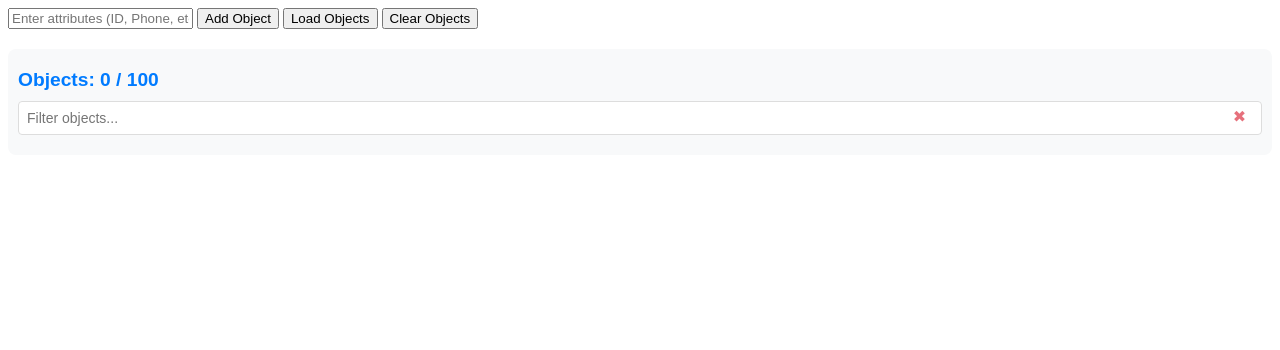
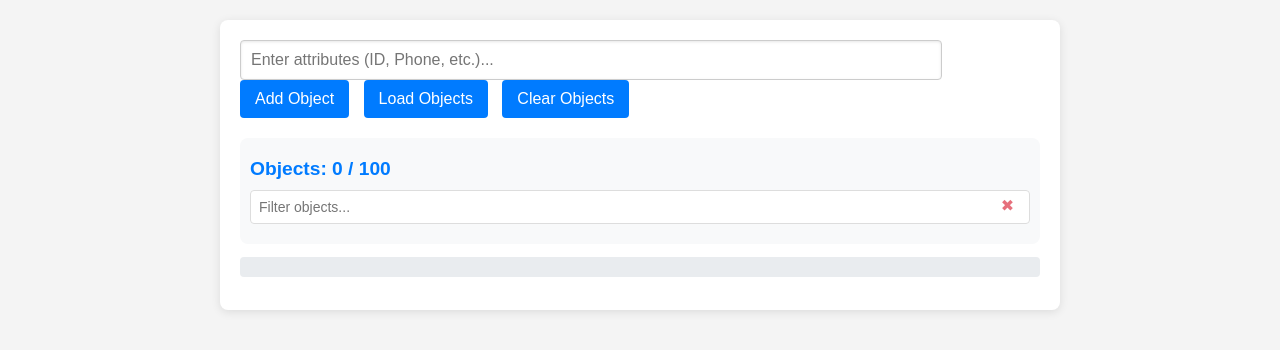
Before and after one commit to m-zaher/object-list, a plain HTML site: page index.html in a window 1280 px wide. Drawn offline with Linux system fonts and the light colour scheme.

Commit message:
enhance index html style

```diff
--- a/index.html
+++ b/index.html
@@ -5,6 +5,91 @@
     <meta charset="UTF-8">
     <meta name="viewport" content="width=device-width, initial-scale=1.0">
     <title>Enhanced Object List Component with Filter</title>
+    <style>
+        body {
+            font-family: Arial, sans-serif;
+            background-color: #f4f4f4;
+            margin: 0;
+            padding: 20px;
+        }
+
+        #container {
+            max-width: 800px;
+            margin: auto;
+            background: white;
+            border-radius: 8px;
+            box-shadow: 0 2px 10px rgba(0, 0, 0, 0.1);
+            padding: 20px;
+        }
+
+        h1 {
+            text-align: center;
+            color: #333;
+        }
+
+        #object-input {
+            width: calc(100% - 120px);
+            padding: 10px;
+            border: 1px solid #ccc;
+            border-radius: 4px;
+            font-size: 16px;
+            margin-right: 10px;
+            box-shadow: inset 0 1px 3px rgba(0, 0, 0, 0.1);
+        }
+
+        button {
+            padding: 10px 15px;
+            border: none;
+            border-radius: 4px;
+            background-color: #007bff;
+            color: white;
+            font-size: 16px;
+            cursor: pointer;
+            transition: background-color 0.3s;
+            margin-right: 10px;
+        }
+
+        button:hover {
+            background-color: #0056b3;
+        }
+
+        button:disabled {
+            background-color: #ccc;
+            cursor: not-allowed;
+        }
+
+        #button-container {
+            display: flex;
+            justify-content: space-between;
+            margin-bottom: 20px;
+        }
+
+        #json-output {
+            background: #e9ecef;
+            padding: 10px;
+            border-radius: 4px;
+            font-family: monospace;
+            white-space: pre-wrap;
+            overflow-x: auto;
+        }
+
+        @media (max-width: 600px) {
+            #object-input {
+                width: calc(100% - 20px);
+                margin-right: 0;
+                margin-bottom: 10px;
+            }
+
+            #button-container {
+                flex-direction: column;
+                align-items: stretch;
+            }
+
+            button {
+                margin: 5px 0;
+            }
+        }
+    </style>
 </head>
 
 <body>
```
